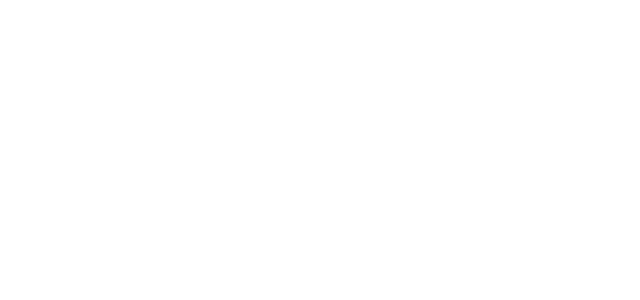
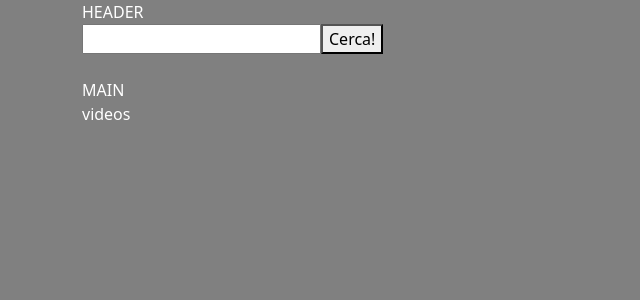
Before and after one commit to antoinde/vue-boolflix, a Vue app in the folder vue-boolflix/: page / in a window 1280 px wide. Shown: the top 300 px of the page, without its empty margins (0-640 px from the left). Built offline with nearby package versions, Linux system fonts and the light colour scheme.

Commit message:
Creati componenti

```diff
--- a/vue-boolflix/src/App.vue
+++ b/vue-boolflix/src/App.vue
@@ -3,17 +3,22 @@
 <template>
   <div id="app">
     <div class="container">
-
+      <HeaderComponent />
+      <MainComponent />
     </div>
   </div>
 </template>
 
 <script>
-
+import HeaderComponent from '@/components/HeaderComponent.vue'
+import MainComponent from '@/components/MainComponent.vue'
 
 export default {
   name: 'App',
-
+  components: {
+    HeaderComponent,
+    MainComponent
+  }
 }
 </script>
 
--- a/vue-boolflix/src/assets/style/style.scss
+++ b/vue-boolflix/src/assets/style/style.scss
@@ -1 +1,6 @@
 @import '../../../node_modules/bootstrap/scss/bootstrap.scss';
+
+body{
+    background-color: grey;
+    color: #fff;
+}
--- /dev/null
+++ b/vue-boolflix/src/components/HeaderComponent.vue
@@ -0,0 +1,23 @@
+<template>
+    <header class="row">
+
+        <div class="col-12">
+            <div>HEADER</div>
+            <input type="text" value="">
+            <button>Cerca!</button>
+        </div>
+    </header>
+</template>
+
+<script>
+
+
+export default {
+    name: 'HeaderComponent',
+
+}
+</script>
+
+<style lang="scss" scoped>
+
+</style>
--- /dev/null
+++ b/vue-boolflix/src/components/MainComponent.vue
@@ -0,0 +1,24 @@
+<template>
+    <main class="row mt-4">
+        <div class="col-12">
+            MAIN
+        </div>
+        <div class="col-12">
+            videos
+        </div>
+    </main>
+</template>
+
+<script>
+
+
+export default {
+    name: 'MainComponent',
+
+}
+</script>
+
+<style lang="scss" scoped>
+
+
+</style>
```
